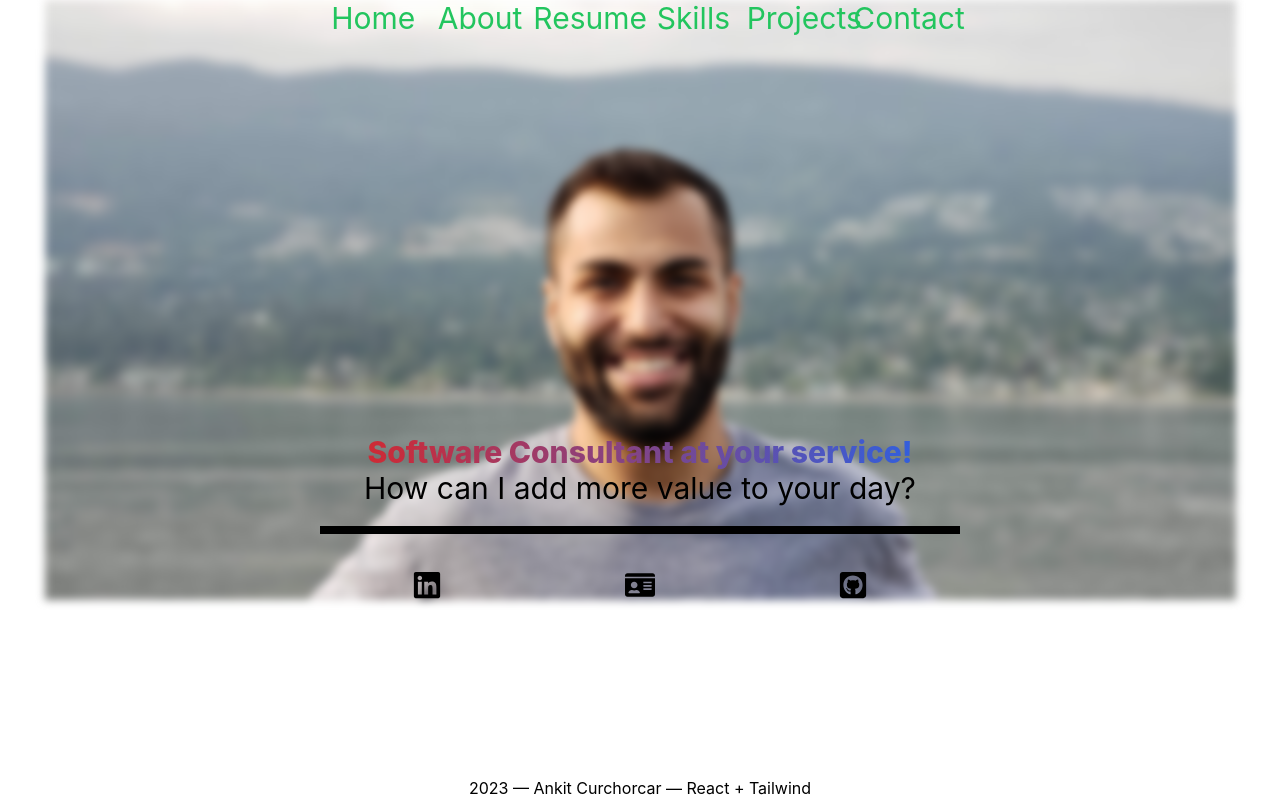
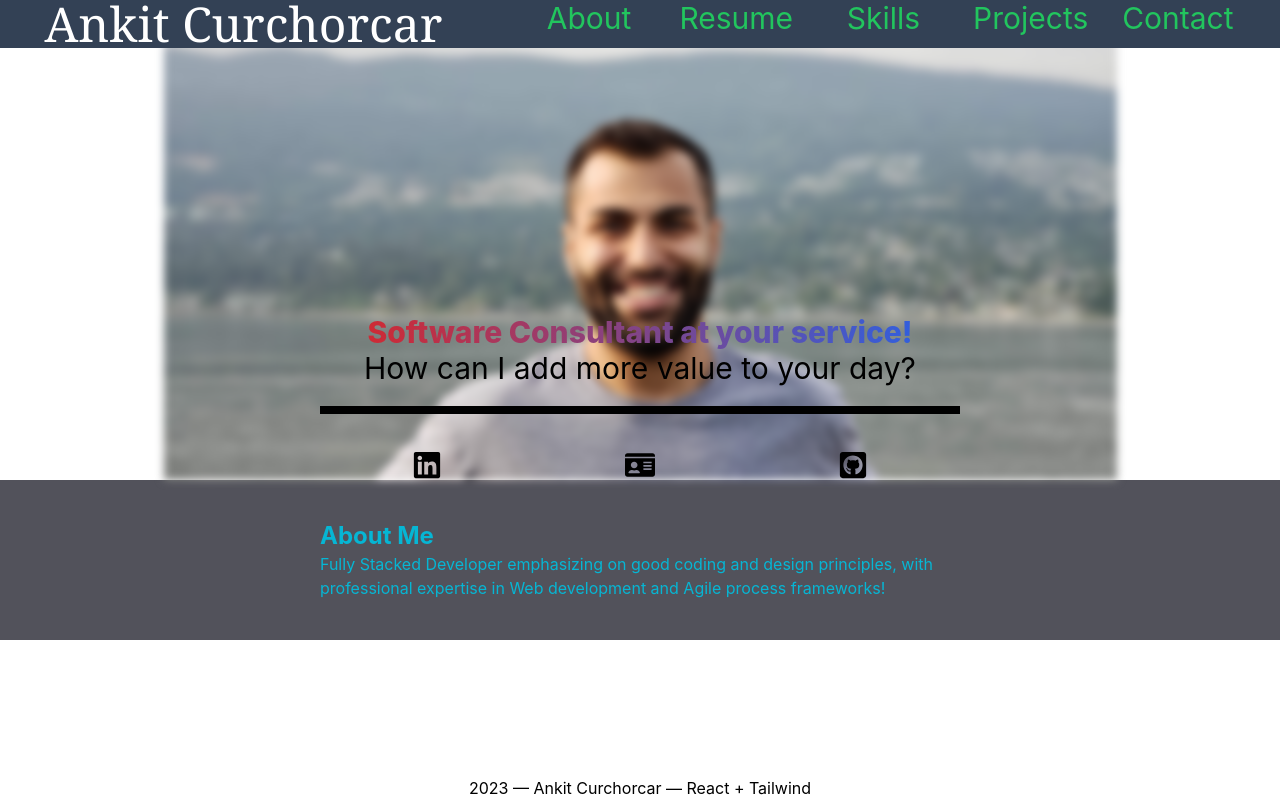
Before and after one commit to kodeman14/sternfolio, a React (Create React App) app: page / in a window 1280 px wide. Built offline with nearby package versions, Linux system fonts and the light colour scheme.

Commit message:
updated some of the old info

```diff
--- a/src/App.js
+++ b/src/App.js
@@ -17,8 +17,8 @@ function App() {
   return (
     <div className="App">
       <Header allSiteData={allSiteData} jsonData={personalData} />
-      {/* <Home />
-      <ContactMe jsonData={contactData} /> */}
+      <Home />
+      {/* <ContactMe jsonData={contactData} /> */}
       <Footer allSiteData={allSiteData} jsonData={personalData} />
     </div>
   );
--- a/src/components/Home.jsx
+++ b/src/components/Home.jsx
@@ -16,9 +16,9 @@ function Home() {
   return (
     <>
       <AboutMe jsonData={personalData} />
-      <Resume jsonData={resumeData} />
-      <Skills jsonData={skillsData} />
-      <Projects jsonData={projectData} />
+      {/* <Resume jsonData={resumeData} /> */}
+      {/* <Skills jsonData={skillsData} /> */}
+      {/* <Projects jsonData={projectData} /> */}
     </>
   );
 }
--- a/src/components/connect/ContactMe.jsx
+++ b/src/components/connect/ContactMe.jsx
@@ -15,7 +15,7 @@ function ContactMe({ jsonData }) {
         <aside className="eigth columns footer-widgets">
           <div className="widget">
             <h4>Email: {jsonData.details.emailAddress}</h4>
-            <h4>Website: {jsonData.details.website}</h4>
+            {/* <h4>Website: {jsonData.details.website}</h4> */}
           </div>
         </aside>
       </div>
--- a/src/components/connect/Socials.jsx
+++ b/src/components/connect/Socials.jsx
@@ -10,12 +10,12 @@ function Socials({ socialMedia }) {
   return (
     <ul className="flex flex-row justify-around">
       {socialMedia.map((item, i) => (
-        <li key={i} class="group flex relative">
+        <li key={i} className="group flex relative">
           <a href={item.url} target="_blank" rel="noopener noreferrer">
             {handleIcon(item.name)}
           </a>
           {/* hover tooltip added */}
-          <span class="group-hover:opacity-100 transition-opacity bg-gray-800 px-1 text-sm text-gray-100 rounded-md absolute left-1/2 -translate-x-1/2 translate-y-full opacity-0 m-4 mx-auto">
+          <span className="group-hover:opacity-100 transition-opacity bg-gray-800 px-1 text-sm text-gray-100 rounded-md absolute left-1/2 -translate-x-1/2 translate-y-full opacity-0 m-4 mx-auto">
             {item.name}
           </span>
         </li>
--- a/src/components/meatybones/AboutMe.jsx
+++ b/src/components/meatybones/AboutMe.jsx
@@ -1,24 +1,24 @@
 import React from "react";
 
 function AboutMe({ jsonData }) {
+  console.log(jsonData.aboutMe);
   return (
-    <section id="about">
-      <div className="row">
-        <div className="three columns">
-          <img className="profile-pic" src="img/profile-pic.jpg" alt="" />
-        </div>
+    <section id="about" className="flex-row bg-zinc-600 text-cyan-500">
+      {/* <div>
+        <img
+          className="profile-pic"
+          src="../public/img/profile-pic.jpg"
+          alt=""
+        />
+      </div> */}
 
-        <div className="nine columns main-col">
-          <h2>About Me</h2>
-          <p>{jsonData.aboutMe.description}</p>
-        </div>
-      </div>
-      <div className="row">
-        <div className="three columns"></div>
-        <div className="nine columns">
-          <h2>Interests</h2>
-          <p>{jsonData.aboutMe.interests}</p>
-        </div>
+      <div className="flex flex-col text-left py-10 m-auto w-1/2">
+        <span className="text-2xl font-bold">About Me</span>
+        <p>{jsonData.aboutMe.description}</p>
+        {/* <h2>Interests</h2>
+        <p>{jsonData.aboutMe.interests}</p>
+        <h2>Knowledge</h2>
+        <p>{jsonData.aboutMe.knowledge}</p> */}
       </div>
     </section>
   );
--- a/src/components/semantics/Header.jsx
+++ b/src/components/semantics/Header.jsx
@@ -5,10 +5,10 @@ import NavMenu from "./NavMenu";
 function Header({ jsonData, allSiteData }) {
   return (
     <>
-      <header id="header" className="container m-auto text-3xl relative">
+      <header id="header" className="text-3xl relative">
         <div
           id="background"
-          className="h-screen max-h-[75vh] bg-contain bg-no-repeat bg-center blur-sm"
+          className="h-screen max-h-[60vh] bg-contain bg-no-repeat bg-center blur-sm"
         />
         {/* <nav id="nav-wrap">
           <a className="mobile-btn" href="#nav-wrap" title="Show menu">
@@ -18,7 +18,8 @@ function Header({ jsonData, allSiteData }) {
             Hide menu
           </a>
         </nav> */}
-        <section className="absolute top-0 left-1/2 text-center w-1/2 -translate-x-1/2">
+        <section className="absolute w-full top-0 left-1/2 -translate-x-1/2">
+          {/* className="absolute top-0 left-1/2 w-1/2 -translate-x-1/2"> */}
           <NavMenu allSiteData={allSiteData} />
         </section>
         <section className="absolute bottom-0 left-1/2 text-center w-1/2 -translate-x-1/2">
--- a/src/components/semantics/NavMenu.jsx
+++ b/src/components/semantics/NavMenu.jsx
@@ -1,13 +1,17 @@
 import React from "react";
 
-function NavMenu({ allSiteData }) {
+const NavMenu = ({ allSiteData }) => {
   return (
-    <ul className="sticky grid justify-center grid-cols-6 text-green-500">
-      {allSiteData.navmenu &&
-        allSiteData.navmenu.map((item, i) => (
+    <div className="flex flex-row sticky justify-around bg-slate-700">
+      <span className="text-left text-white text-5xl font-serif">
+        {allSiteData.fullName}
+      </span>
+      <div className="sticky text-green-500 text-center">
+        <ul className="grid grid-cols-5 gap-8">
+          {allSiteData.navmenu.map((item, i) => (
             <li key={i}>
               <a className="" href={item.href}>
-              {item.item}
+                {item.name}
               </a>
             </li>
             // <li>
@@ -17,7 +21,9 @@ function NavMenu({ allSiteData }) {
             // </li>
           ))}
         </ul>
+      </div>
+    </div>
   );
-}
+};
 
 export default NavMenu;
--- a/src/data/info/allSiteData.js
+++ b/src/data/info/allSiteData.js
@@ -4,32 +4,32 @@ export const allSiteData = {
   techStack: "React + Tailwind",
   buildYear: "2023",
   navmenu: [
+    // {
+    //   name: "Home",
+    //   href: "#home",
+    // },
     {
-      item: "Home",
-      href: "#home",
-    },
-    {
-      item: "About",
+      name: "About",
       href: "#about",
     },
     {
-      item: "Resume",
+      name: "Resume",
       href: "#resume",
     },
     {
-      item: "Skills",
+      name: "Skills",
       href: "#skills",
     },
     {
-      item: "Projects",
+      name: "Projects",
       href: "#portfolio",
     },
     // {
-    // 	item: 'Testimonials',
+    // 	name: 'Testimonials',
     // 	href: '#testimonials'
     // },
     {
-      item: "Contact",
+      name: "Contact",
       href: "#contact",
     },
   ],
```
Lines whose indentation alone changed are shown as unchanged.
